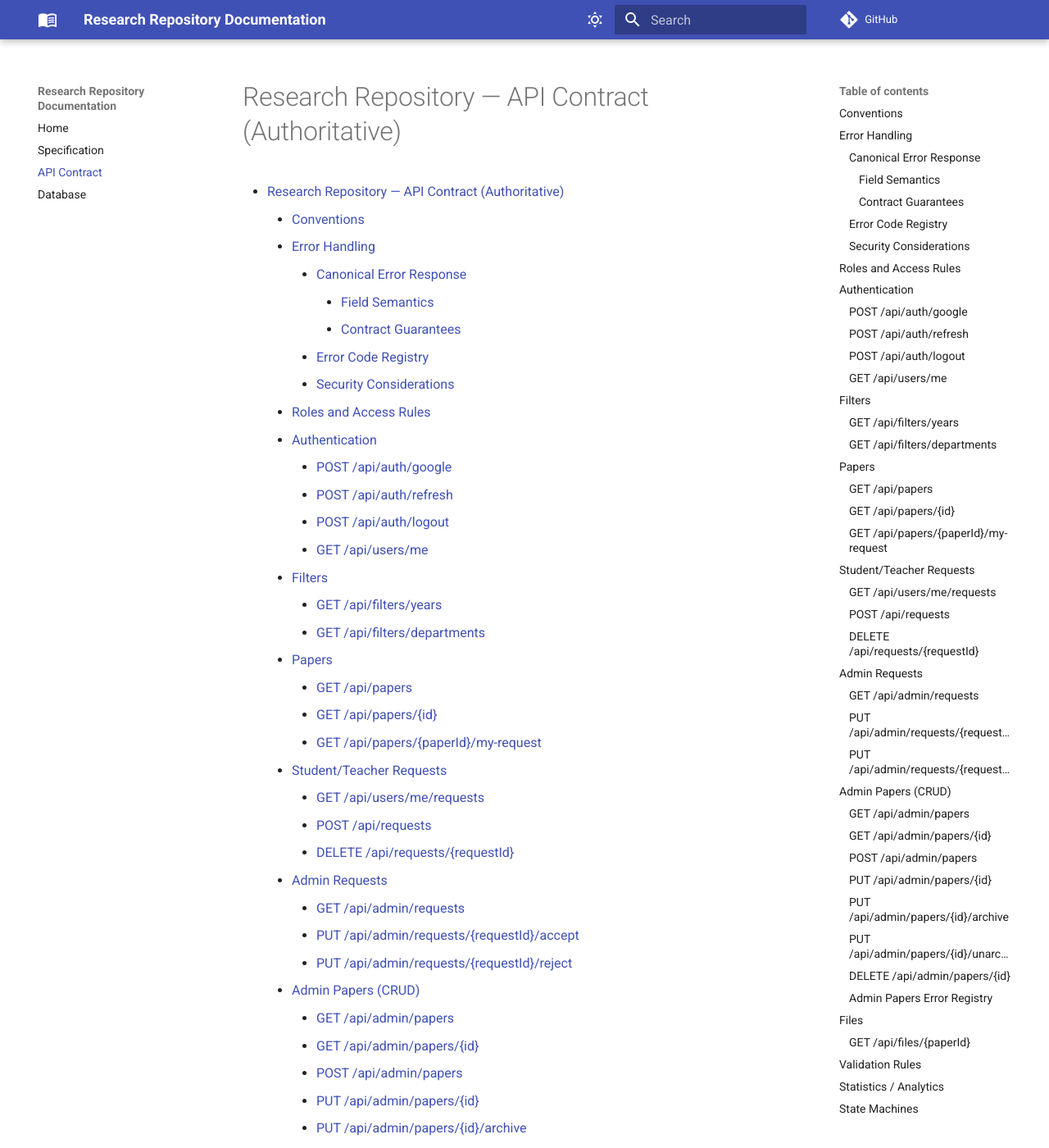
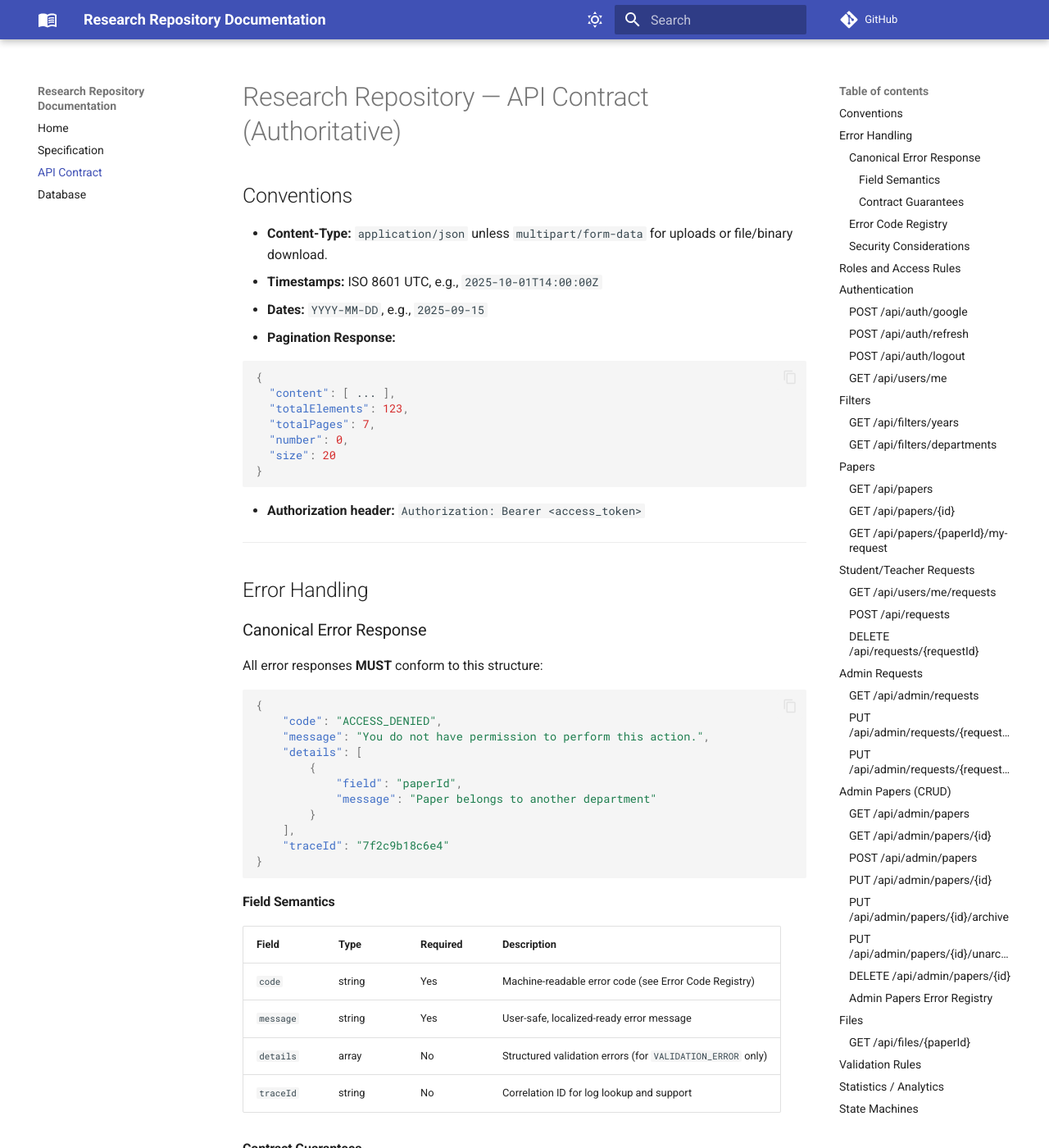
Before and after one commit to r4ppz/research-repo-docs, an MkDocs documentation site: the page built from docs/api_contract.md, in a window 1280 px wide and 1400 px high. Shown: the whole window at 82% size. Built offline with MkDocs 1.6.1 and Material for MkDocs 9.7.7, drawn with Linux system fonts in a browser that asks for light colours; comment, search, counter and statistics services are not loaded; some of the changed text lies outside the part shown.

Commit message:
refractor: remove TOC

```diff
--- a/docs/api_contract.md
+++ b/docs/api_contract.md
@@ -1,53 +1,4 @@
 # Research Repository — API Contract (Authoritative)
-
-<!--toc:start-->
-
-- [Research Repository — API Contract (Authoritative)](#research-repository-api-contract-authoritative)
-    - [Conventions](#conventions)
-    - [Error Handling](#error-handling)
-        - [Canonical Error Response](#canonical-error-response)
-            - [Field Semantics](#field-semantics)
-            - [Contract Guarantees](#contract-guarantees)
-        - [Error Code Registry](#error-code-registry)
-        - [Security Considerations](#security-considerations)
-    - [Roles and Access Rules](#roles-and-access-rules)
-    - [Authentication](#authentication)
-        - [POST /api/auth/google](#post-apiauthgoogle)
-        - [POST /api/auth/refresh](#post-apiauthrefresh)
-        - [POST /api/auth/logout](#post-apiauthlogout)
-        - [GET /api/users/me](#get-apiusersme)
-    - [Filters](#filters)
-        - [GET /api/filters/years](#get-apifiltersyears)
-        - [GET /api/filters/departments](#get-apifiltersdepartments)
-    - [Papers](#papers)
-        - [GET /api/papers](#get-apipapers)
-        - [GET /api/papers/{id}](#get-apipapersid)
-        - [GET /api/papers/{paperId}/my-request](#get-apipaperspaperidmy-request)
-    - [Student/Teacher Requests](#studentteacher-requests)
-        - [GET /api/users/me/requests](#get-apiusersmerequests)
-        - [POST /api/requests](#post-apirequests)
-        - [DELETE /api/requests/{requestId}](#delete-apirequestsrequestid)
-    - [Admin Requests](#admin-requests)
-        - [GET /api/admin/requests](#get-apiadminrequests)
-        - [PUT /api/admin/requests/{requestId}/accept](#put-apiadminrequestsrequestidaccept)
-        - [PUT /api/admin/requests/{requestId}/reject](#put-apiadminrequestsrequestidreject)
-    - [Admin Papers (CRUD)](#admin-papers-crud)
-        - [GET /api/admin/papers](#get-apiadminpapers)
-        - [GET /api/admin/papers/{id}](#get-apiadminpapersid)
-        - [POST /api/admin/papers](#post-apiadminpapers)
-        - [PUT /api/admin/papers/{id}](#put-apiadminpapersid)
-        - [PUT /api/admin/papers/{id}/archive](#put-apiadminpapersidarchive)
-        - [PUT /api/admin/papers/{id}/unarchive](#put-apiadminpapersidunarchive)
-        - [DELETE /api/admin/papers/{id}](#delete-apiadminpapersid)
-        - [Admin Papers Error Registry](#admin-papers-error-registry)
-    - [Files](#files)
-        - [GET /api/files/{paperId}](#get-apifilespaperid)
-    - [Validation Rules](#validation-rules)
-    - [Statistics / Analytics](#statistics-analytics)
-    - [State Machines](#state-machines)
-        <!--toc:end-->
-
----
 
 ## Conventions
 
```
Also changed, not shown: docs/specification.md (+0 -17 lines).
